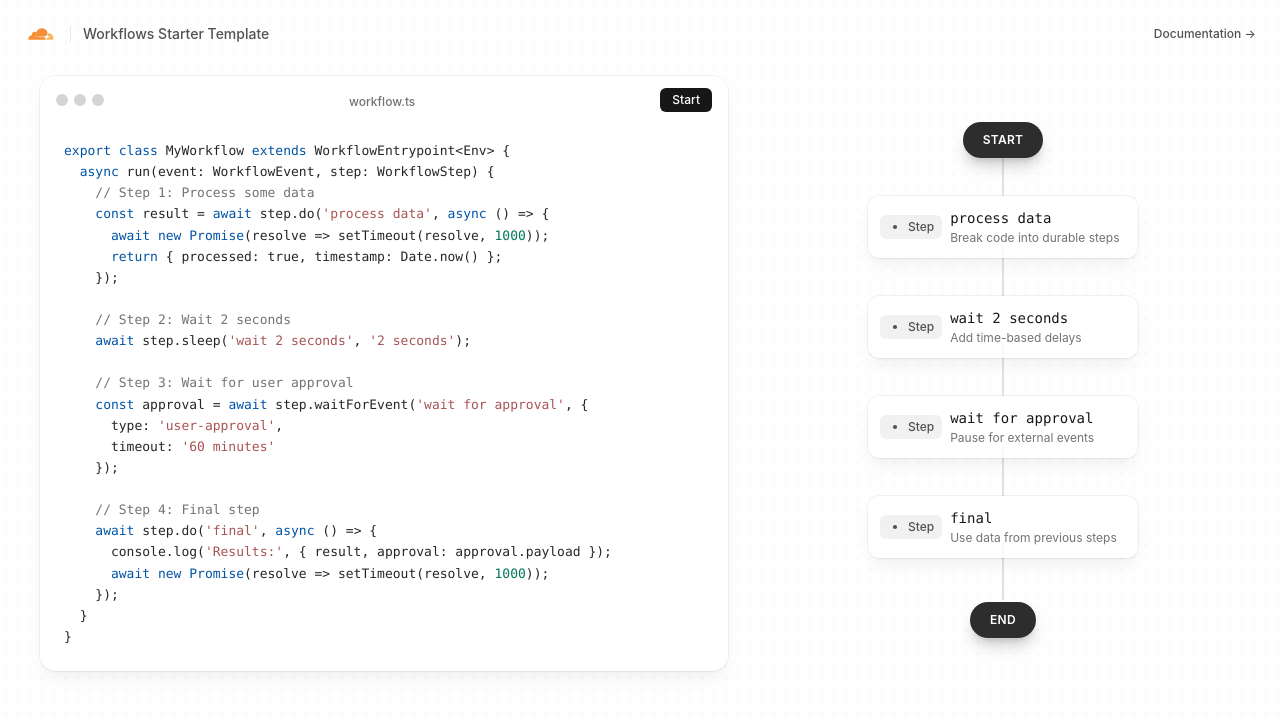
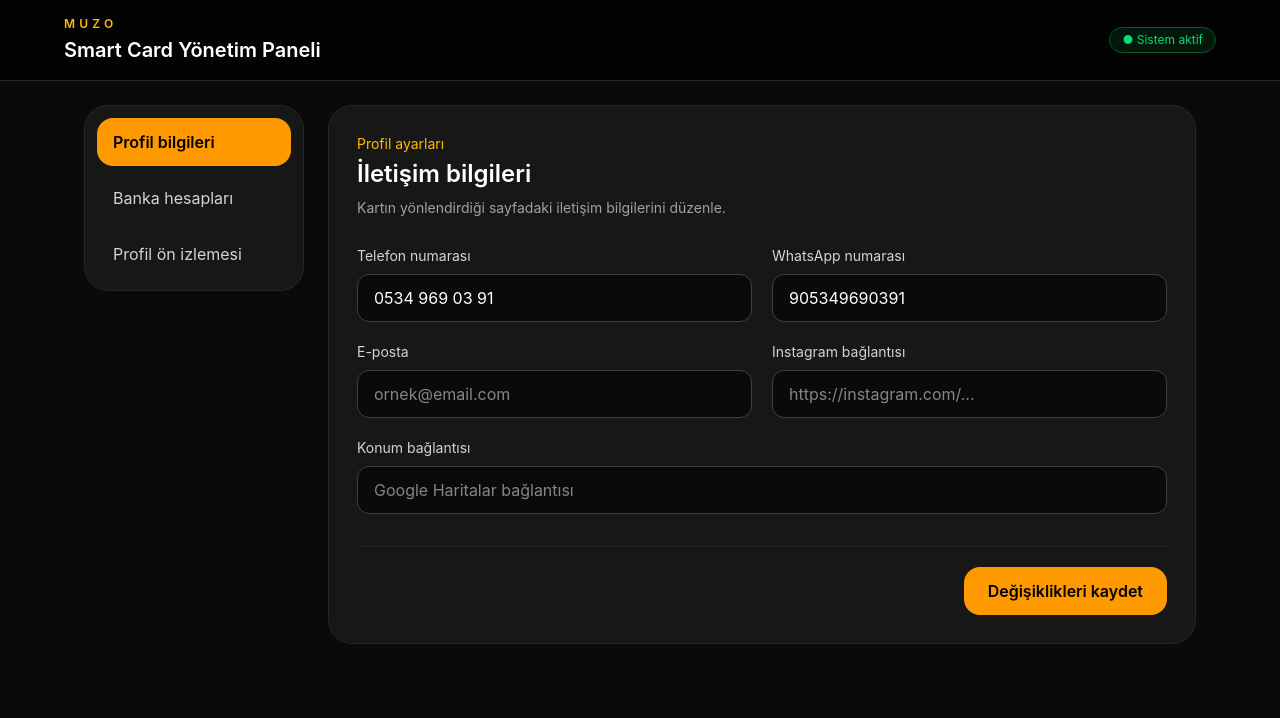
Before and after one commit to muzo1301-blip/muzo, a React (Vite) app: page / in a window 1280 px wide. Shown: the top 718 px of the page. Built offline with nearby package versions, Linux system fonts and the light colour scheme.

Commit message:
Update App.tsx

```diff
--- a/src/App.tsx
+++ b/src/App.tsx
@@ -1,123 +1,389 @@
-import { useState, useEffect } from "react";
-import { WorkflowDiagram } from "./components/WorkflowDiagram";
-import { CodeDisplay } from "./components/CodeDisplay";
-import { BackgroundDots } from "./components/BackgroundDots";
-import { useWorkflowWebSocket } from "./hooks/useWorkflowWebSocket";
-import { WORKFLOW_STEPS } from "./types";
+import { useEffect, useState } from "react";
+
+type BankAccount = {
+  id: number;
+  bankName: string;
+  iban: string;
+};
+
+type ProfileData = {
+  phone: string;
+  whatsapp: string;
+  email: string;
+  instagram: string;
+  location: string;
+  banks: BankAccount[];
+};
+
+const defaultProfile: ProfileData = {
+  phone: "0534 969 03 91",
+  whatsapp: "905349690391",
+  email: "",
+  instagram: "",
+  location: "",
+  banks: [
+    {
+      id: 1,
+      bankName: "İş Bankası",
+      iban: "TR370006400000143730182793",
+    },
+    {
+      id: 2,
+      bankName: "Yapı Kredi",
+      iban: "TR320006701000000034209676",
+    },
+  ],
+};
 
 function App() {
-	const [instanceId, setInstanceId] = useState<string | null>(null);
-	const [isStarting, setIsStarting] = useState(false);
-	const workflowState = useWorkflowWebSocket(instanceId);
+  const [profile, setProfile] = useState<ProfileData>(defaultProfile);
+  const [activeTab, setActiveTab] = useState<
+    "profile" | "banks" | "preview"
+  >("profile");
+  const [savedMessage, setSavedMessage] = useState("");
 
   useEffect(() => {
-		if (workflowState.workflowStatus === "completed") {
-			const timer = setTimeout(() => {
-				setInstanceId(null);
-			}, 1500);
-			return () => clearTimeout(timer);
-		}
-	}, [workflowState.workflowStatus]);
+    const savedProfile = localStorage.getItem("muzo-profile");
 
-	useEffect(() => {
-		if (
-			workflowState.workflowStatus === "running" &&
-			workflowState.currentStep
-		) {
-			setIsStarting(false);
-		}
-	}, [workflowState.workflowStatus, workflowState.currentStep]);
-
-	const handleStartWorkflow = async () => {
-		setIsStarting(true);
+    if (!savedProfile) return;
 
     try {
-			const response = await fetch("/api/workflow/start", {
-				method: "POST",
-			});
+      setProfile(JSON.parse(savedProfile) as ProfileData);
+    } catch {
+      localStorage.removeItem("muzo-profile");
+    }
+  }, []);
 
-			if (!response.ok) {
-				throw new Error("Failed to start workflow");
-			}
+  const saveProfile = () => {
+    localStorage.setItem("muzo-profile", JSON.stringify(profile));
+    setSavedMessage("Bilgiler kaydedildi.");
 
-			const data = await response.json();
-			setInstanceId(data.instanceId);
-		} catch {
-			alert("Failed to start workflow. Please try again.");
-			setIsStarting(false);
-		}
+    window.setTimeout(() => {
+      setSavedMessage("");
+    }, 2500);
+  };
+
+  const addBank = () => {
+    setProfile((current) => ({
+      ...current,
+      banks: [
+        ...current.banks,
+        {
+          id: Date.now(),
+          bankName: "",
+          iban: "",
+        },
+      ],
+    }));
+  };
+
+  const updateBank = (
+    id: number,
+    field: "bankName" | "iban",
+    value: string,
+  ) => {
+    setProfile((current) => ({
+      ...current,
+      banks: current.banks.map((bank) =>
+        bank.id === id ? { ...bank, [field]: value } : bank,
+      ),
+    }));
+  };
+
+  const removeBank = (id: number) => {
+    setProfile((current) => ({
+      ...current,
+      banks: current.banks.filter((bank) => bank.id !== id),
+    }));
   };
 
   return (
-		<div className="min-h-screen bg-neutral-50/30 dark:bg-neutral-950 flex flex-col relative">
-			{/* Background dots across entire page */}
-			<div className="absolute inset-0 text-neutral-200/50 dark:text-neutral-700/40 overflow-hidden">
-				<BackgroundDots />
-			</div>
-
-			{/* Minimal Integrated Header */}
-			<header className="px-6 pt-6 pb-4 relative z-10">
-				<div className="flex items-center justify-between">
-					<div className="flex items-center gap-3">
-						<svg
-							role="img"
-							viewBox="0 0 460 271.2"
-							aria-hidden="true"
-							className="h-5 w-auto opacity-90"
-						>
-							<path
-								fill="#FBAD41"
-								d="M328.6,125.6c-0.8,0-1.5,0.6-1.8,1.4l-4.8,16.7c-2.1,7.2-1.3,13.8,2.2,18.7c3.2,4.5,8.6,7.1,15.1,7.4l26.2,1.6c0.8,0,1.5,0.4,1.9,1c0.4,0.6,0.5,1.5,0.3,2.2c-0.4,1.2-1.6,2.1-2.9,2.2l-27.3,1.6c-14.8,0.7-30.7,12.6-36.3,27.2l-2,5.1c-0.4,1,0.3,2,1.4,2h93.8c1.1,0,2.1-0.7,2.4-1.8c1.6-5.8,2.5-11.9,2.5-18.2c0-37-30.2-67.2-67.3-67.2C330.9,125.5,329.7,125.5,328.6,125.6z"
-							/>
-							<path
-								fill="#F6821F"
-								d="M292.8,204.4c2.1-7.2,1.3-13.8-2.2-18.7c-3.2-4.5-8.6-7.1-15.1-7.4l-123.1-1.6c-0.8,0-1.5-0.4-1.9-1s-0.5-1.4-0.3-2.2c0.4-1.2,1.6-2.1,2.9-2.2l124.2-1.6c14.7-0.7,30.7-12.6,36.3-27.2l7.1-18.5c0.3-0.8,0.4-1.6,0.2-2.4c-8-36.2-40.3-63.2-78.9-63.2c-35.6,0-65.8,23-76.6,54.9c-7-5.2-15.9-8-25.5-7.1c-17.1,1.7-30.8,15.4-32.5,32.5c-0.4,4.4-0.1,8.7,0.9,12.7c-27.9,0.8-50.2,23.6-50.2,51.7c0,2.5,0.2,5,0.5,7.5c0.2,1.2,1.2,2.1,2.4,2.1h227.2c1.3,0,2.5-0.9,2.9-2.2L292.8,204.4z"
-							/>
-						</svg>
-						<div className="w-px h-4 bg-neutral-300/50 dark:bg-neutral-600/50" />
-						<h1 className="text-sm font-medium text-neutral-600 dark:text-neutral-400">
-							Workflows Starter Template
+    <div className="min-h-screen bg-neutral-950 text-white">
+      <header className="border-b border-neutral-800 bg-black/70 px-5 py-4 backdrop-blur">
+        <div className="mx-auto flex max-w-6xl items-center justify-between">
+          <div>
+            <p className="text-xs font-semibold tracking-[0.35em] text-amber-400">
+              MUZO
+            </p>
+            <h1 className="mt-1 text-xl font-semibold">
+              Smart Card Yönetim Paneli
             </h1>
           </div>
 
-					<a
-						href="https://developers.cloudflare.com/workflows"
-						target="_blank"
-						rel="noopener noreferrer"
-						className="text-xs font-medium text-neutral-600 dark:text-neutral-400 hover:text-neutral-900 dark:hover:text-neutral-200 transition-colors"
-					>
-						Documentation →
-					</a>
+          <div className="rounded-full border border-green-900 bg-green-950/50 px-3 py-1 text-xs text-green-400">
+            ● Sistem aktif
+          </div>
         </div>
       </header>
 
-			{/* Main content - unified canvas */}
-			<main className="flex-1 flex flex-col lg:flex-row overflow-hidden relative z-10">
-				{/* Left side - Code (responsive width) */}
-				<div className="w-full lg:w-[60%] overflow-hidden px-6 pb-6">
-					<CodeDisplay
-						currentStep={workflowState.currentStep}
-						workflowStatus={workflowState.workflowStatus}
-						onStartWorkflow={handleStartWorkflow}
-						isStarting={isStarting}
+      <main className="mx-auto grid max-w-6xl gap-6 px-5 py-6 lg:grid-cols-[220px_1fr]">
+        <aside className="h-fit rounded-3xl border border-neutral-800 bg-neutral-900 p-3">
+          <nav className="space-y-2">
+            <button
+              type="button"
+              onClick={() => setActiveTab("profile")}
+              className={`w-full rounded-2xl px-4 py-3 text-left ${
+                activeTab === "profile"
+                  ? "bg-amber-500 font-semibold text-black"
+                  : "text-neutral-300 hover:bg-neutral-800"
+              }`}
+            >
+              Profil bilgileri
+            </button>
+
+            <button
+              type="button"
+              onClick={() => setActiveTab("banks")}
+              className={`w-full rounded-2xl px-4 py-3 text-left ${
+                activeTab === "banks"
+                  ? "bg-amber-500 font-semibold text-black"
+                  : "text-neutral-300 hover:bg-neutral-800"
+              }`}
+            >
+              Banka hesapları
+            </button>
+
+            <button
+              type="button"
+              onClick={() => setActiveTab("preview")}
+              className={`w-full rounded-2xl px-4 py-3 text-left ${
+                activeTab === "preview"
+                  ? "bg-amber-500 font-semibold text-black"
+                  : "text-neutral-300 hover:bg-neutral-800"
+              }`}
+            >
+              Profil ön izlemesi
+            </button>
+          </nav>
+        </aside>
+
+        <section className="rounded-3xl border border-neutral-800 bg-neutral-900 p-5 sm:p-7">
+          {activeTab === "profile" && (
+            <div>
+              <div className="mb-7">
+                <p className="text-sm text-amber-400">Profil ayarları</p>
+                <h2 className="mt-1 text-2xl font-semibold">
+                  İletişim bilgileri
+                </h2>
+                <p className="mt-2 text-sm text-neutral-400">
+                  Kartın yönlendirdiği sayfadaki iletişim bilgilerini düzenle.
+                </p>
+              </div>
+
+              <div className="grid gap-5 md:grid-cols-2">
+                <InputField
+                  label="Telefon numarası"
+                  value={profile.phone}
+                  onChange={(value) =>
+                    setProfile({ ...profile, phone: value })
+                  }
+                  placeholder="0534 969 03 91"
+                />
+
+                <InputField
+                  label="WhatsApp numarası"
+                  value={profile.whatsapp}
+                  onChange={(value) =>
+                    setProfile({ ...profile, whatsapp: value })
+                  }
+                  placeholder="905349690391"
+                />
+
+                <InputField
+                  label="E-posta"
+                  value={profile.email}
+                  onChange={(value) =>
+                    setProfile({ ...profile, email: value })
+                  }
+                  placeholder="ornek@email.com"
+                />
+
+                <InputField
+                  label="Instagram bağlantısı"
+                  value={profile.instagram}
+                  onChange={(value) =>
+                    setProfile({ ...profile, instagram: value })
+                  }
+                  placeholder="https://instagram.com/..."
+                />
+
+                <div className="md:col-span-2">
+                  <InputField
+                    label="Konum bağlantısı"
+                    value={profile.location}
+                    onChange={(value) =>
+                      setProfile({ ...profile, location: value })
+                    }
+                    placeholder="Google Haritalar bağlantısı"
                   />
                 </div>
+              </div>
+            </div>
+          )}
 
-				{/* Right side - Diagram (responsive width) */}
-				<div className="flex-1 overflow-hidden px-6 lg:pl-8 lg:pr-6 pb-6">
-					<WorkflowDiagram
-						steps={WORKFLOW_STEPS}
-						stepStatuses={workflowState.stepStatuses}
-						currentStep={workflowState.currentStep}
-						instanceId={instanceId}
-						workflowStatus={workflowState.workflowStatus}
-						onStartWorkflow={handleStartWorkflow}
-						isStarting={isStarting}
+          {activeTab === "banks" && (
+            <div>
+              <div className="mb-7 flex flex-wrap items-center justify-between gap-4">
+                <div>
+                  <p className="text-sm text-amber-400">Ödeme bilgileri</p>
+                  <h2 className="mt-1 text-2xl font-semibold">
+                    Banka hesapları
+                  </h2>
+                </div>
+
+                <button
+                  type="button"
+                  onClick={addBank}
+                  className="rounded-2xl bg-amber-500 px-4 py-3 font-semibold text-black hover:bg-amber-400"
+                >
+                  + Yeni banka ekle
+                </button>
+              </div>
+
+              <div className="space-y-4">
+                {profile.banks.map((bank) => (
+                  <article
+                    key={bank.id}
+                    className="rounded-2xl border border-neutral-700 bg-neutral-950 p-4"
+                  >
+                    <div className="grid gap-4 md:grid-cols-[1fr_2fr_auto] md:items-end">
+                      <InputField
+                        label="Banka adı"
+                        value={bank.bankName}
+                        onChange={(value) =>
+                          updateBank(bank.id, "bankName", value)
+                        }
+                        placeholder="Banka adı"
                       />
+
+                      <InputField
+                        label="IBAN"
+                        value={bank.iban}
+                        onChange={(value) =>
+                          updateBank(bank.id, "iban", value.toUpperCase())
+                        }
+                        placeholder="TR..."
+                      />
+
+                      <button
+                        type="button"
+                        onClick={() => removeBank(bank.id)}
+                        className="h-12 rounded-xl border border-red-900 bg-red-950/40 px-4 text-red-400 hover:bg-red-950"
+                      >
+                        Sil
+                      </button>
                     </div>
+                  </article>
+                ))}
+              </div>
+            </div>
+          )}
+
+          {activeTab === "preview" && (
+            <div>
+              <div className="mb-7">
+                <p className="text-sm text-amber-400">Canlı ön izleme</p>
+                <h2 className="mt-1 text-2xl font-semibold">
+                  Ziyaretçinin göreceği profil
+                </h2>
+              </div>
+
+              <div className="mx-auto max-w-sm rounded-[32px] border border-neutral-700 bg-black p-5 shadow-2xl">
+                <div className="rounded-[26px] border border-neutral-800 bg-gradient-to-b from-neutral-800 to-black p-7 text-center">
+                  <div className="mx-auto flex h-20 w-20 items-center justify-center rounded-full border border-amber-500/50 bg-neutral-900 text-4xl">
+                    🦅
+                  </div>
+
+                  <h3 className="mt-4 text-3xl font-semibold tracking-[0.25em] text-amber-400">
+                    MUZO
+                  </h3>
+
+                  <p className="mt-2 text-xs tracking-[0.25em] text-neutral-400">
+                    PREMIUM SMART CARD
+                  </p>
+                </div>
+
+                <div className="mt-4 space-y-3">
+                  <PreviewButton label="Ara" value={profile.phone} />
+                  <PreviewButton label="WhatsApp" value={profile.whatsapp} />
+                  <PreviewButton
+                    label="Ödeme Yap"
+                    value={`${profile.banks.length} banka hesabı`}
+                  />
+
+                  {profile.email && (
+                    <PreviewButton label="E-posta" value={profile.email} />
+                  )}
+
+                  {profile.instagram && (
+                    <PreviewButton
+                      label="Instagram"
+                      value={profile.instagram}
+                    />
+                  )}
+                </div>
+              </div>
+            </div>
+          )}
+
+          <div className="mt-8 flex items-center justify-between border-t border-neutral-800 pt-5">
+            <p className="text-sm text-green-400">{savedMessage}</p>
+
+            <button
+              type="button"
+              onClick={saveProfile}
+              className="rounded-2xl bg-amber-500 px-6 py-3 font-semibold text-black hover:bg-amber-400"
+            >
+              Değişiklikleri kaydet
+            </button>
+          </div>
+        </section>
       </main>
     </div>
   );
 }
 
+type InputFieldProps = {
+  label: string;
+  value: string;
+  placeholder?: string;
+  onChange: (value: string) => void;
+};
+
+function InputField({
+  label,
+  value,
+  placeholder,
+  onChange,
+}: InputFieldProps) {
+  return (
+    <label className="block">
+      <span className="mb-2 block text-sm text-neutral-300">{label}</span>
+
+      <input
+        type="text"
+        value={value}
+        placeholder={placeholder}
+        onChange={(event) => onChange(event.target.value)}
+        className="h-12 w-full rounded-xl border border-neutral-700 bg-neutral-950 px-4 text-white outline-none transition focus:border-amber-500"
+      />
+    </label>
+  );
+}
+
+function PreviewButton({
+  label,
+  value,
+}: {
+  label: string;
+  value: string;
+}) {
+  return (
+    <div className="rounded-2xl border border-neutral-800 bg-neutral-900 px-4 py-3">
+      <p className="font-semibold">{label}</p>
+      <p className="mt-1 truncate text-xs text-neutral-400">{value}</p>
+    </div>
+  );
+}
+
 export default App;
```
Lines whose indentation alone changed are shown as unchanged.
